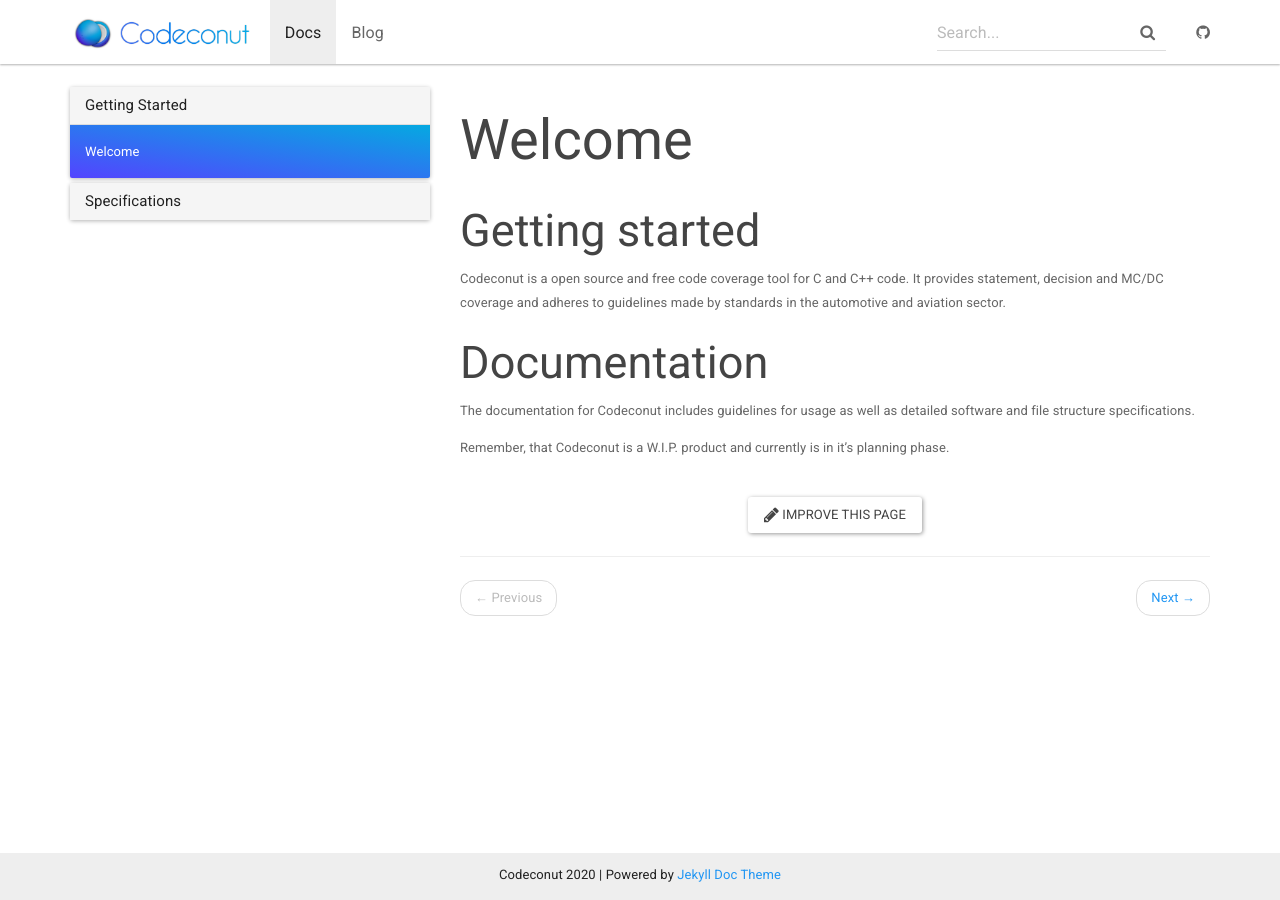
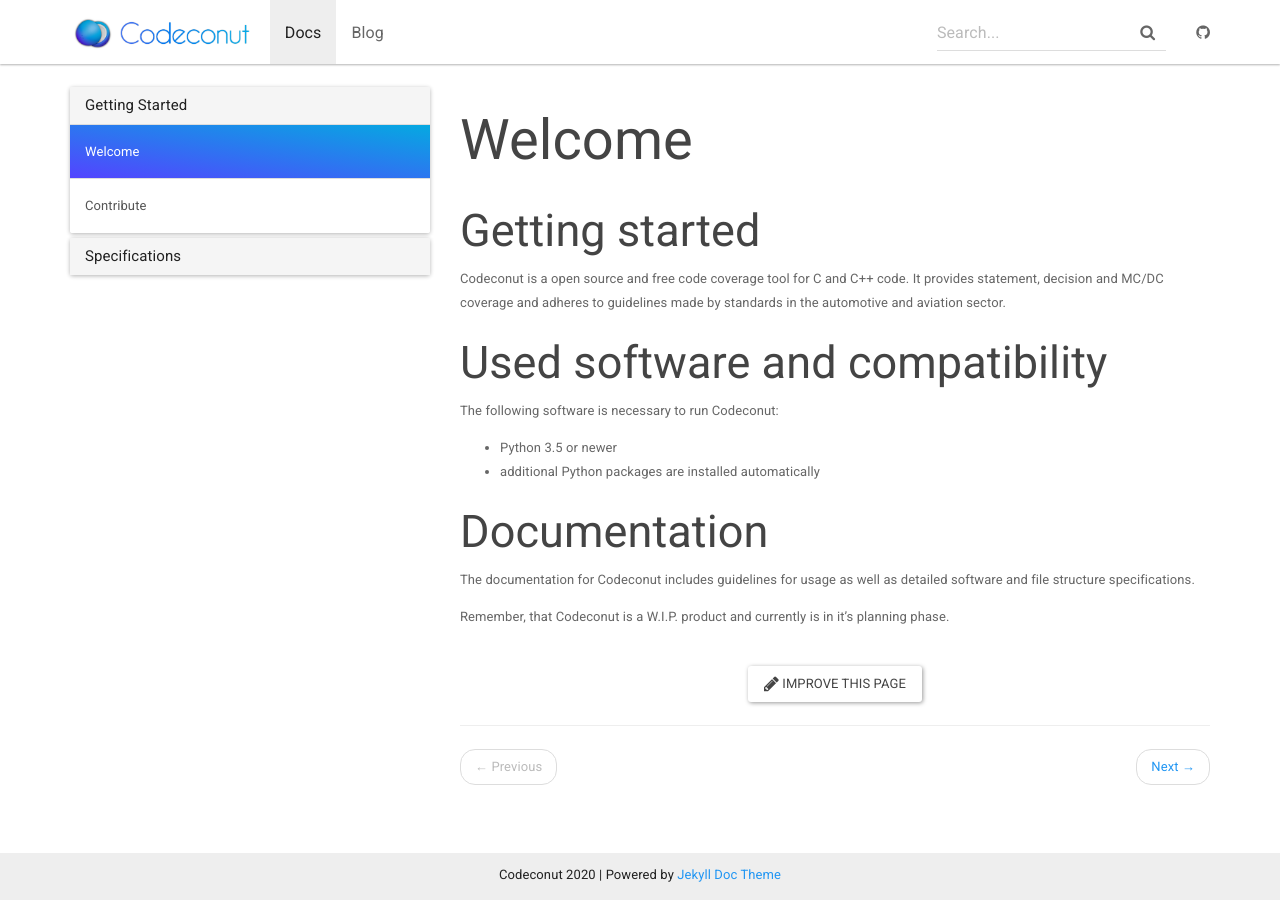
Before and after one commit to coveron/Coveron_Instrumenter, a Jekyll site: the page built from docs/_docs/index.md, in a window 1280 px wide. Built offline with Jekyll 4.4.1, drawn with Linux system fonts in a browser that asks for light colours.

Commit message:
Added docs

```diff
--- a/docs/_data/docs.yml
+++ b/docs/_data/docs.yml
@@ -1,6 +1,7 @@
 - title: Getting Started
   docs:
   - home
+  - contribute
 
 - title: Specifications
   docs:
--- a/docs/_docs/index.md
+++ b/docs/_docs/index.md
@@ -11,6 +11,13 @@
 in the automotive and aviation sector.
 
 
+## Used software and compatibility
+
+The following software is necessary to run Codeconut:
+- Python 3.5 or newer
+- additional Python packages are installed automatically
+
+
 ## Documentation
 
 The documentation for Codeconut includes guidelines for usage as well as detailed software and file structure specifications.
```
Also changed, not shown: docs/_docs/contributing.md (added, +17 -0 lines), docs/favicon.ico (added).
